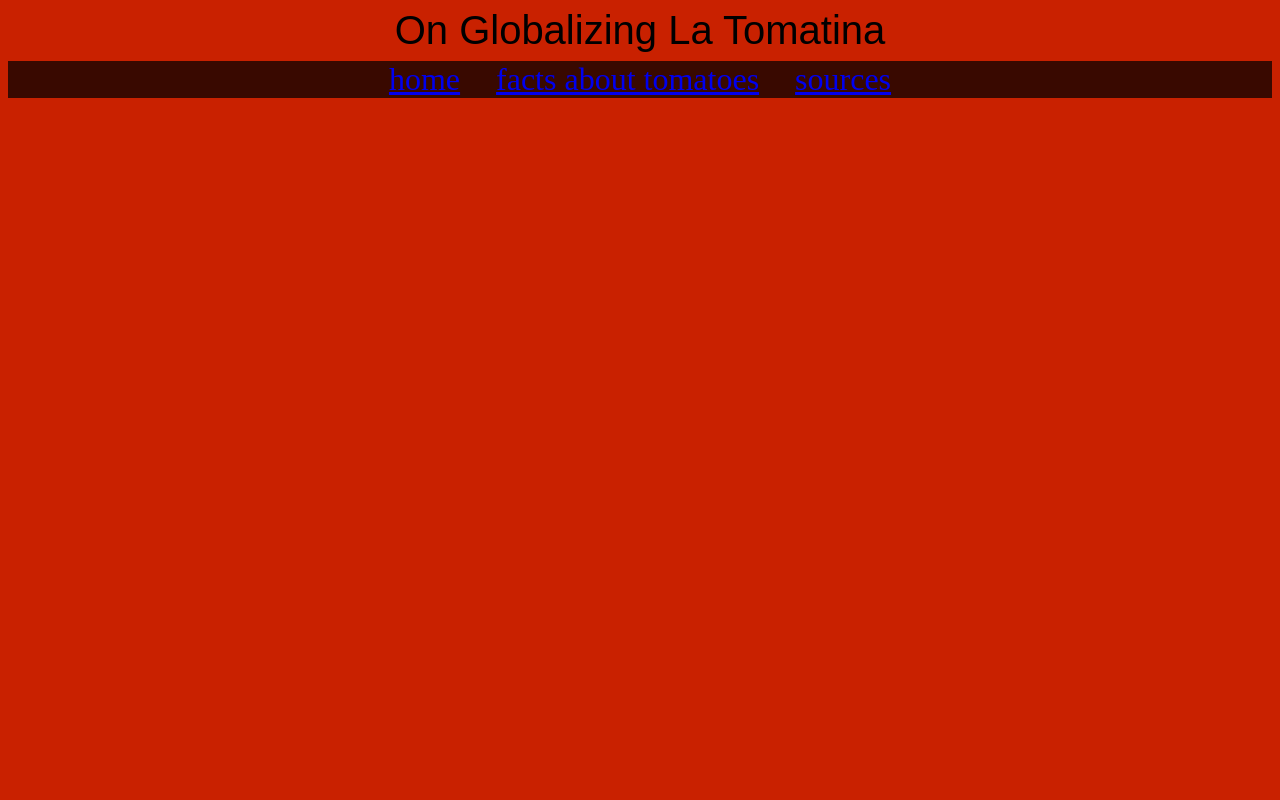
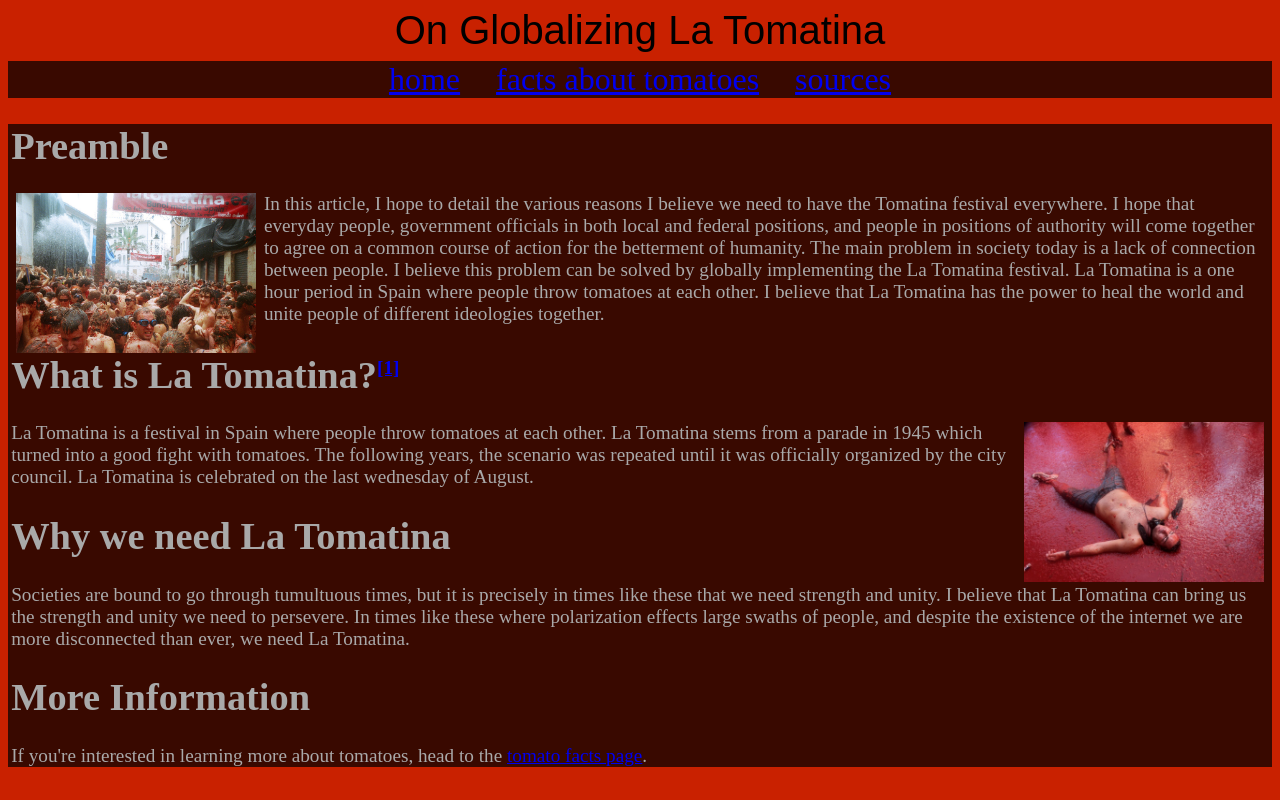
Before and after one commit to connollyjames/BasicWebpage, a plain HTML site: page Unit6/index.html in a window 1280 px wide. Drawn offline with Linux system fonts and the light colour scheme.

Commit message:
add a bunch of stuff to my tomato rant

```diff
--- a/Unit6/index.css
+++ b/Unit6/index.css
@@ -15,12 +15,37 @@ nav {
 }
 
 nav a {
-    font-size: 2rem;
+    font-size: min(2rem, 5vw); /* zerdle.net, see sources */
     margin: 1rem;
 }
 
 .main_box {
     background-color: #390900;
     font-size: 1.2rem;
-    color: grey;
+    color: darkgrey;
+    padding-left: .2rem;
+    padding-right: .2rem;
 }
+
+.footnote {
+    vertical-align: super;
+    font-size: 1.2rem;
+}
+
+h1 {
+    clear: left;
+}
+
+.image_left {
+    float: left;
+    width: 15rem;
+    margin-left: .3rem;
+    margin-right: .5rem;
+}
+
+.image_right {
+    float: right;
+    width: 15rem;
+    margin-right: .3rem;
+    margin-left: .5rem;
+}
--- a/Unit6/index.html
+++ b/Unit6/index.html
@@ -13,7 +13,37 @@
         <a href="sources.html">sources</a>
     </nav>
     <div class="main_box">
-        <p></p>
+        <h1>Preamble</h1>
+        <img src="tomatina1.jpg" class="image_left">
+        <p>
+            In this article, I hope to detail the various reasons I believe we need to have the Tomatina festival everywhere.
+            I hope that everyday people, government officials in both local and federal positions, and people in positions of authority will come together to agree on a common course of action for the betterment of humanity.
+            The main problem in society today is a lack of connection between people.
+            I believe this problem can be solved by globally implementing the La Tomatina festival.
+            La Tomatina is a one hour period in Spain where people throw tomatoes at each other.
+            I believe that La Tomatina has the power to heal the world and unite people of different ideologies together.
+        </p>
+
+        <h1>What is La Tomatina?<a class="footnote" href="sources.html#history">[1]</a></h1>
+        <img src="tomatina2.jpg" class="image_right">
+        <p>
+            La Tomatina is a festival in Spain where people throw tomatoes at each other.
+            La Tomatina stems from a parade in 1945 which turned into a good fight with tomatoes.
+            The following years, the scenario was repeated until it was officially organized by the city council.
+            La Tomatina is celebrated on the last wednesday of August.
+        </p>
+
+        <h1>Why we need La Tomatina</h1>
+        <p>
+            Societies are bound to go through tumultuous times, but it is precisely in times like these that we need strength and unity.
+            I believe that La Tomatina can bring us the strength and unity we need to persevere.
+            In times like these where polarization effects large swaths of people, and despite the existence of the internet we are more disconnected than ever, we need La Tomatina.
+        </p>
+
+        <h1>More Information</h1>
+        <p>
+            If you're interested in learning more about tomatoes, head to the <a href="facts.html">tomato facts page</a>.
+        </p>
     </div>
 </body>
 </html>
```
Also changed, not shown: Unit6/facts.html (+7 -0 lines), Unit6/sources.html (+21 -1 lines), Unit6/tomatina1.jpg (added), Unit6/tomatina2.jpg (added).
